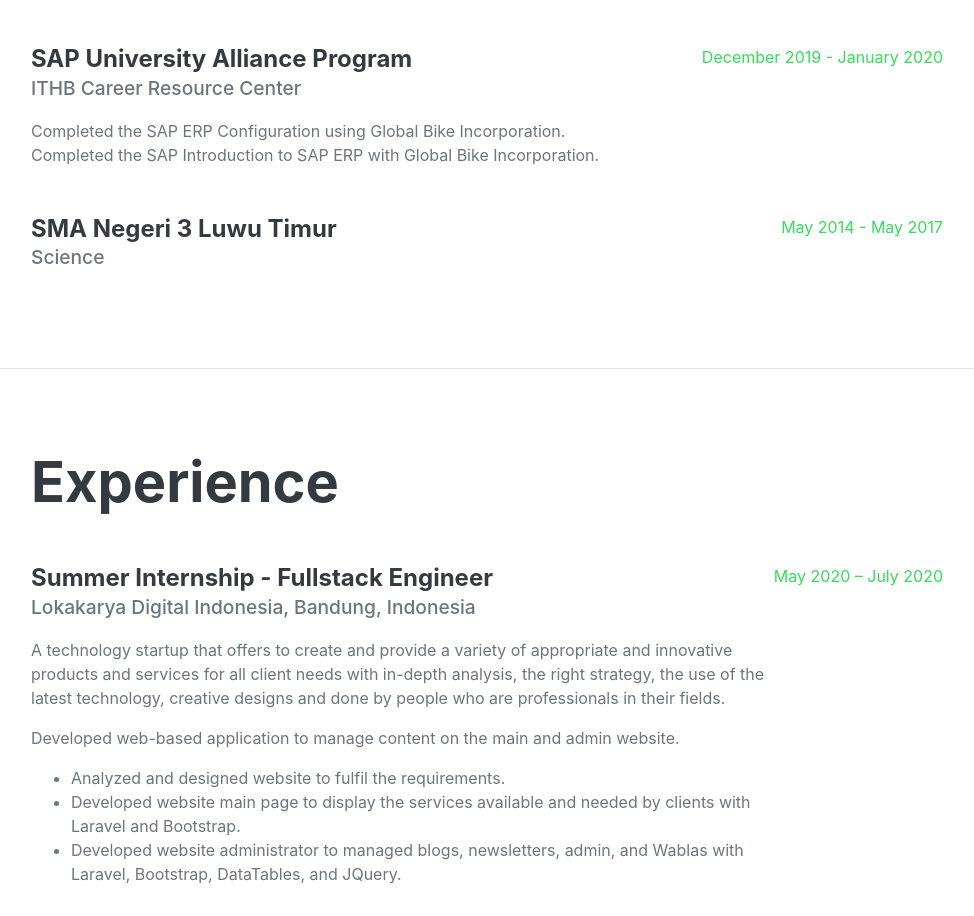
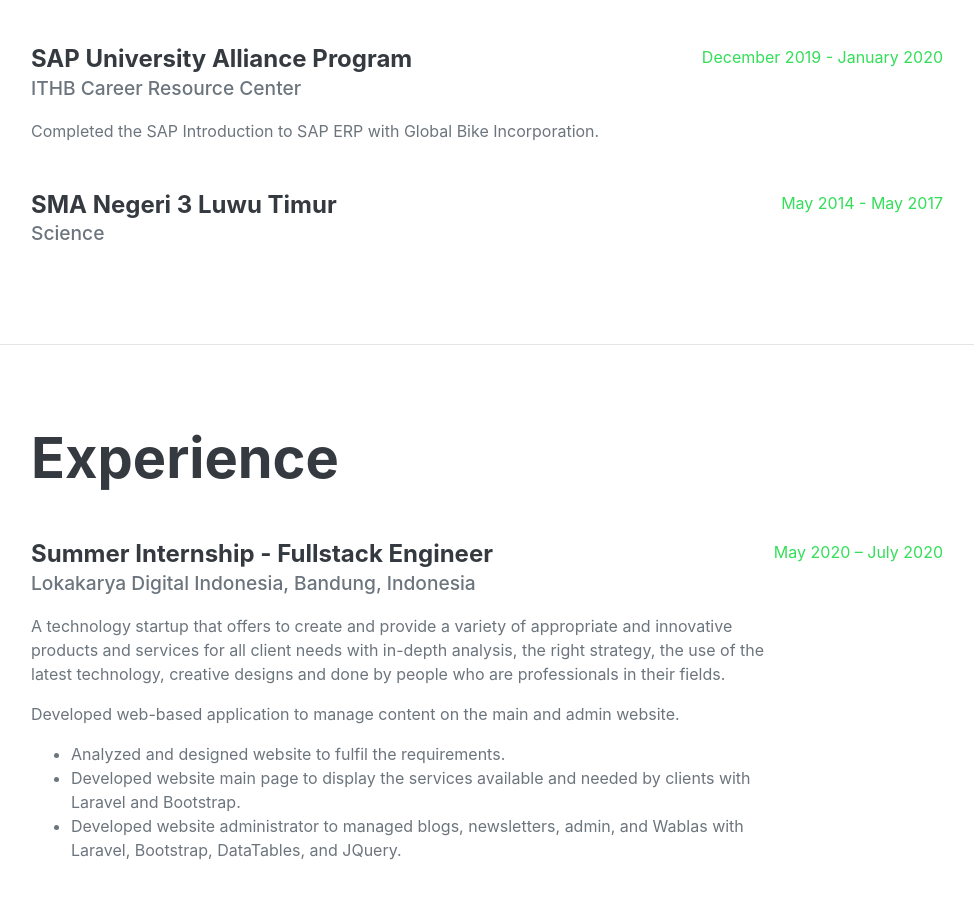
Before and after one commit to haloapping/haloapping.github.io, a plain HTML site: page index.html in a window 1280 px wide. Shown: the part 1452-2368 px from the top of the page, without its empty margins (289-1263 px from the left). Drawn offline with Linux system fonts and the light colour scheme.

Commit message:
Delete SAP Configuration.

```diff
--- a/index.html
+++ b/index.html
@@ -137,7 +137,6 @@
                     <div class="flex-grow-1">
                         <h4 class="mb-0">SAP University Alliance Program</h4>
                         <div class="subheading mb-3">ITHB Career Resource Center</div>
-                        <div>Completed the SAP ERP Configuration using Global Bike Incorporation.</div>
                         <div>Completed the SAP Introduction to SAP ERP with Global Bike Incorporation.</div>
                     </div>
                     <div class="flex-shrink-0"><span class="text-primary">December 2019 - January 2020</span></div>
```
